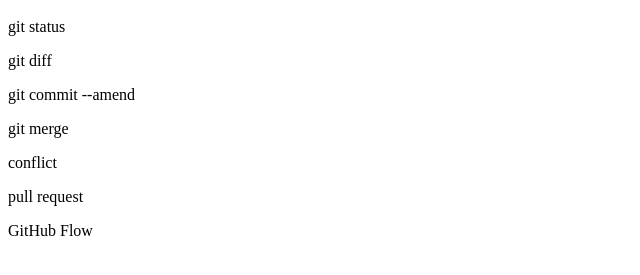
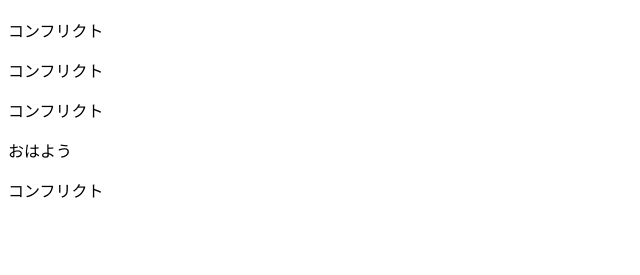
Before and after one commit to ctl-saito/git_tutorial, a plain HTML site: page index.html in a window 1280 px wide. Shown: the part 57-332 px from the top of the page, without its empty margins (0-640 px from the left). Drawn offline with Linux system fonts and the light colour scheme.

Commit message:
5行目を"おはよう"に変更

```diff
--- a/index.html
+++ b/index.html
@@ -1,8 +1,6 @@
 <h1>Gitチュートリアル</h1>
-<p>git status</p>
-<p>git diff</p>
-<p>git commit --amend</p>
-<p>git merge</p>
-<p>conflict</p>
-<p>pull request</p>
-<p>GitHub Flow</p>
+<p>コンフリクト</p>
+<p>コンフリクト</p>
+<p>コンフリクト</p>
+<p>おはよう</p>
+<p>コンフリクト</p>
```
